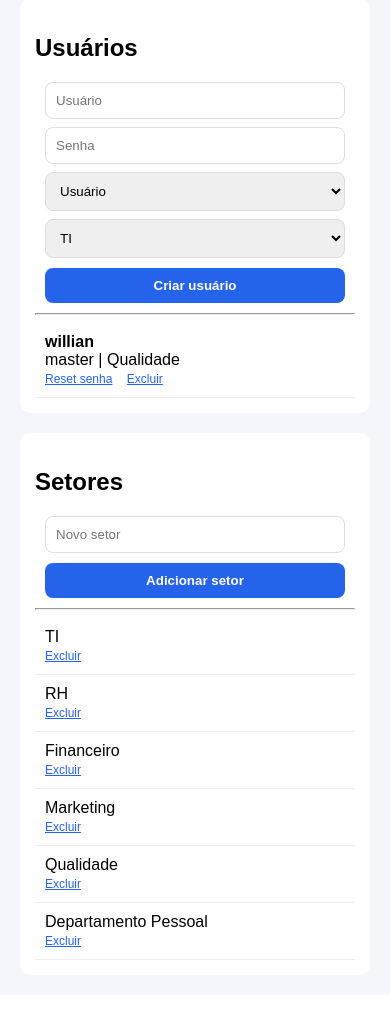
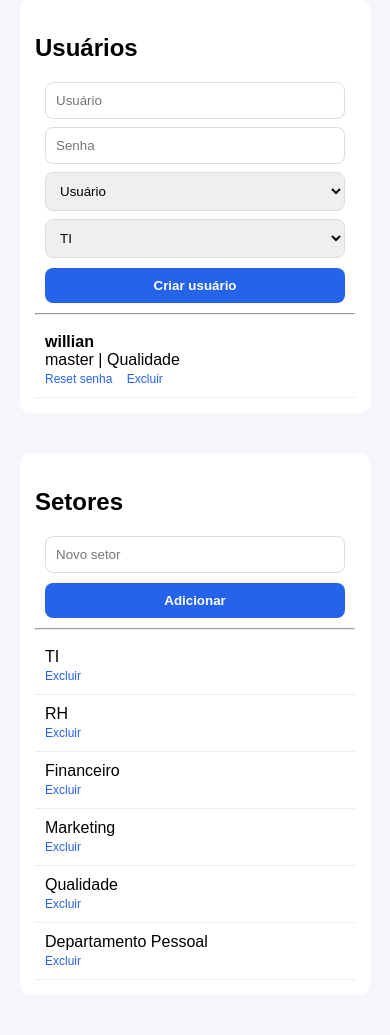
Before and after one commit to qualidadekcq-droid/sistema_chamados, a Flask app: page /admin in a window 390 px wide. Shown: the part 376-1411 px from the top of the page. Before the commit the page ends 1336 px from the top, so only its background shows below. Run offline with Flask 3, Linux system fonts and the light colour scheme; the visitor is signed in with stand-in values (Sample User, id 1).

Commit message:
permissões e layout atualizado

```diff
--- a/app.py
+++ b/app.py
@@ -126,18 +126,13 @@ def dashboard():
 
 
 # ======================
-# ABRIR CHAMADO
+# CHAMADOS
 # ======================
 @app.route("/abrir")
 def abrir():
     if "user" not in session:
         return redirect("/")
-
-    return render_template(
-        "abrir_chamado.html",
-        departamentos=get_departamentos(),
-        role=session["role"]
-    )
+    return render_template("abrir_chamado.html", departamentos=get_departamentos())
 
 
 @app.route("/abrir_chamado", methods=["POST"])
@@ -168,9 +163,6 @@ def abrir_chamado():
     return redirect("/dashboard")
 
 
-# ======================
-# CHAMADOS
-# ======================
 @app.route("/chamados")
 def chamados_view():
     if "user" not in session:
@@ -182,7 +174,6 @@ def chamados_view():
 
     chamados = get_chamados()
 
-    # regras de visibilidade
     if role == "admin":
         chamados = [c for c in chamados if c["setor"] == setor]
     elif role == "usuario":
@@ -190,7 +181,6 @@ def chamados_view():
 
     filtro = request.args.get("setor")
 
-    # MASTER pode filtrar por setor
     if role == "master" and filtro:
         chamados = [c for c in chamados if c["setor"] == filtro]
 
@@ -203,17 +193,12 @@ def chamados_view():
     )
 
 
-# ======================
-# STATUS
-# ======================
 @app.route("/atender/<id>")
 def atender(id):
     chamados = get_chamados()
-
     for c in chamados:
         if c["id"] == id:
             c["status"] = "Em andamento"
-
     set_chamados(chamados)
     return redirect("/chamados")
 
@@ -221,18 +206,13 @@ def atender(id):
 @app.route("/finalizar/<id>")
 def finalizar(id):
     chamados = get_chamados()
-
     for c in chamados:
         if c["id"] == id:
             c["status"] = "Finalizado"
-
     set_chamados(chamados)
     return redirect("/chamados")
 
 
-# ======================
-# URGÊNCIA
-# ======================
 @app.route("/definir_urgencia/<id>", methods=["POST"])
 def definir_urgencia(id):
     if session.get("role") not in ["admin", "master"]:
@@ -248,9 +228,6 @@ def definir_urgencia(id):
     return redirect("/chamados")
 
 
-# ======================
-# CHAT + ANEXO
-# ======================
 @app.route("/responder/<id>", methods=["POST"])
 def responder(id):
     chamados = get_chamados()
@@ -275,7 +252,7 @@ def responder(id):
 
 
 # ======================
-# ADMIN
+# ADMIN (REGRAS FINAIS)
 # ======================
 @app.route("/admin")
 def admin():
@@ -293,16 +270,12 @@ def admin():
 @app.route("/criar_usuario", methods=["POST"])
 def criar_usuario():
     users = get_users()
-
     role = session.get("role")
 
-    # admin só pode criar usuario padrão
+    new_role = request.form.get("role")
+
     if role == "admin":
         new_role = "usuario"
-    else:
-        new_role = request.form.get("role")
-        if new_role in ["admin", "master"]:
-            new_role = "usuario"
 
     users.append({
         "usuario": request.form.get("username"),
@@ -341,7 +314,7 @@ def reset_senha(usuario):
 
 
 # ======================
-# SETORES (SOMENTE MASTER)
+# SETORES (MASTER ONLY)
 # ======================
 @app.route("/add_departamento", methods=["POST"])
 def add_departamento():
@@ -369,8 +342,5 @@ def del_departamento(nome):
     return redirect("/admin")
 
 
-# ======================
-# RUN
-# ======================
 if __name__ == "__main__":
     app.run(debug=True)
--- a/templates/painel_admin.html
+++ b/templates/painel_admin.html
@@ -7,27 +7,11 @@
 <link rel="stylesheet" href="{{ url_for('static', filename='style.css') }}">
 
 <style>
-.admin-grid{
-    display:grid;
-    grid-template-columns:1fr 1fr;
-    gap:20px;
-}
-
 .box{
     background:white;
     padding:15px;
+    margin-bottom:20px;
     border-radius:10px;
-}
-
-.user{
-    padding:10px;
-    border-bottom:1px solid #eee;
-}
-
-.actions a{
-    margin-right:10px;
-    color:#2563eb;
-    font-size:12px;
 }
 
 input, select{
@@ -46,10 +30,26 @@ button{
     border:none;
 }
 
+.user{
+    padding:10px;
+    border-bottom:1px solid #eee;
+}
+
+.actions a{
+    margin-right:10px;
+    color:#2563eb;
+    font-size:12px;
+    text-decoration:none;
+}
+
+.grid{
+    display:grid;
+    grid-template-columns:1fr 1fr;
+    gap:20px;
+}
+
 @media(max-width:768px){
-    .admin-grid{
-        grid-template-columns:1fr;
-    }
+    .grid{grid-template-columns:1fr;}
 }
 </style>
 </head>
@@ -68,7 +68,7 @@ button{
 
 <h1>Painel Administrativo</h1>
 
-<div class="admin-grid">
+<div class="grid">
 
 <!-- USUÁRIOS -->
 <div class="box">
@@ -80,15 +80,15 @@ button{
 <input name="username" placeholder="Usuário" required>
 <input name="senha" type="password" placeholder="Senha" required>
 
-<!-- 🔒 ADMIN NÃO VÊ ROLE -->
 {% if role == "master" %}
 <select name="role">
-<option value="usuario">Usuário</option>
-<option value="admin">Admin</option>
-<option value="master">Master</option>
+    <option value="usuario">Usuário</option>
+    <option value="admin">Admin</option>
+    <option value="master">Master</option>
 </select>
 {% else %}
 <input type="hidden" name="role" value="usuario">
+<p><b>Admin:</b> só pode criar usuários padrão</p>
 {% endif %}
 
 <select name="setor">
@@ -127,7 +127,7 @@ button{
 
 <form method="POST" action="/add_departamento">
 <input name="nome" placeholder="Novo setor">
-<button>Adicionar setor</button>
+<button>Adicionar</button>
 </form>
 
 <hr>
```
Also changed, not shown: templates/chamados.html (+9 -15 lines).
